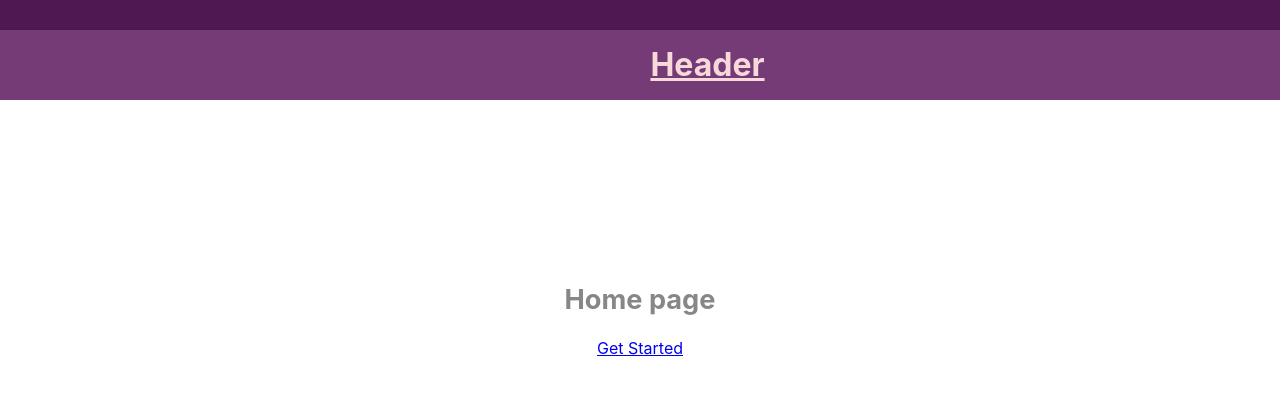
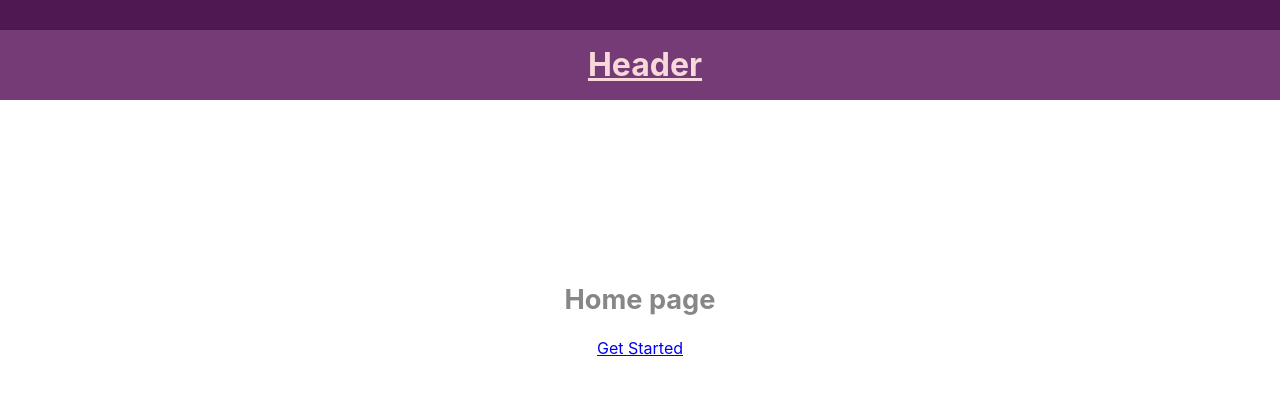
Before and after one commit to ABycroft/SE_TreeCo_WEBAPP, a React (Create React App) app: page / in a window 1280 px wide. Shown: the top 394 px of the page. Built offline with nearby package versions, Linux system fonts and the light colour scheme.

Commit message:
Center align header

```diff
--- a/src/header/header.css
+++ b/src/header/header.css
@@ -24,7 +24,6 @@ header {
 }
 
 h1 {
-    margin-left: 125px;
     margin-top: 10px;
     color: #F8D9D9;
 }
```
